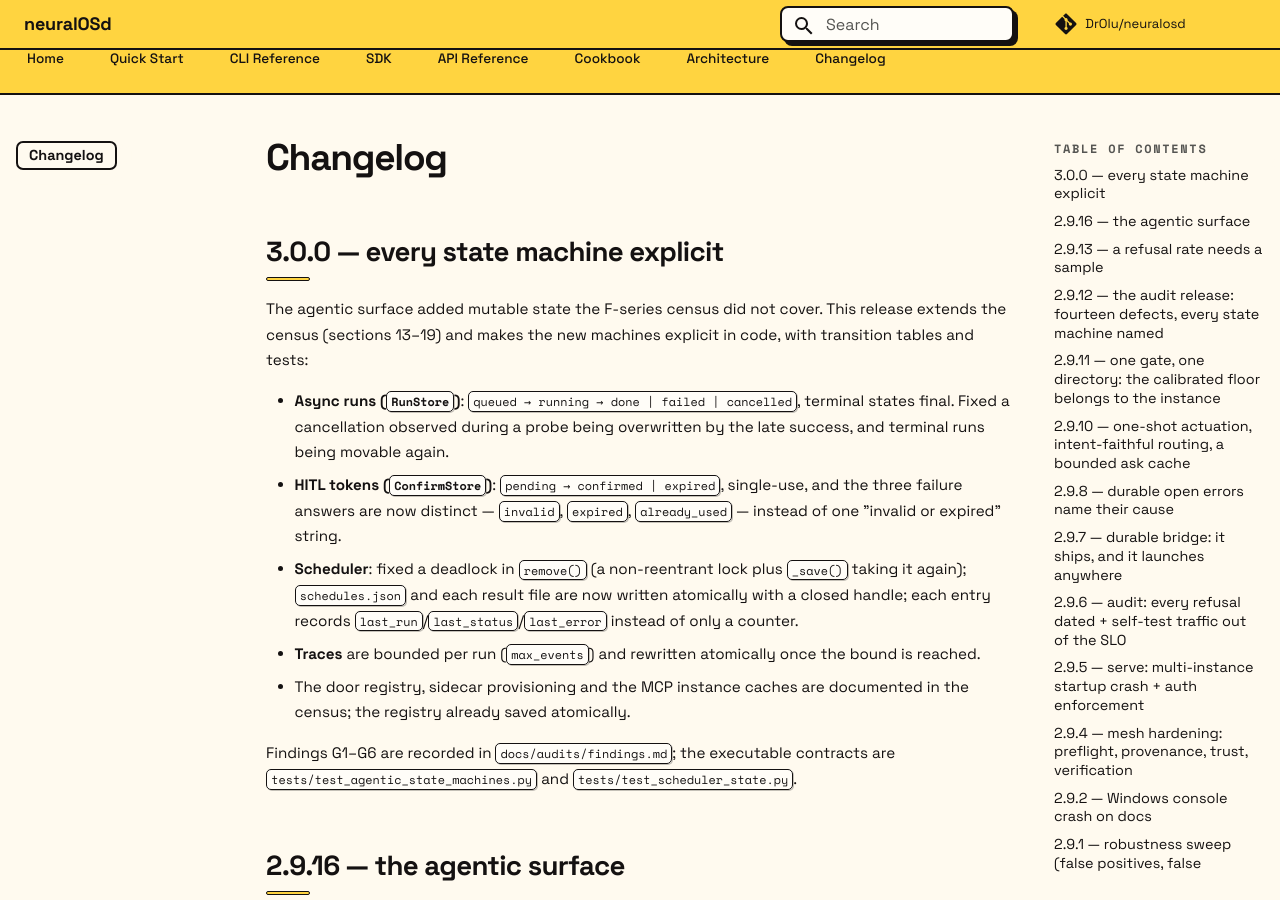
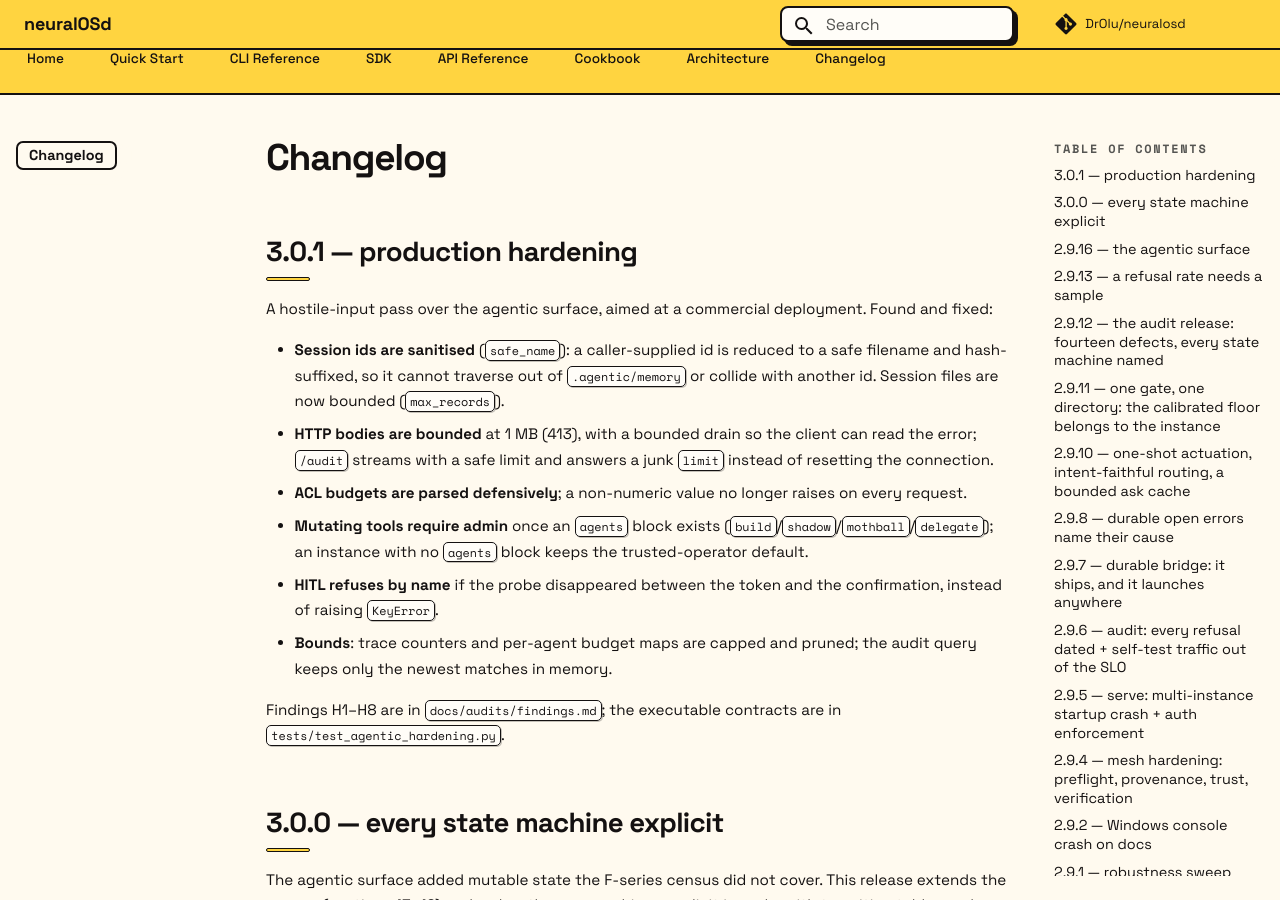
Before and after one commit to DrOlu/neuralosd, an MkDocs documentation site: the page built from docs/changelog.md, in a window 1280 px wide and 900 px high. Built offline with MkDocs 1.6.1 and Material for MkDocs 9.7.7, drawn with Linux system fonts in a browser that asks for light colours; comment, search, counter and statistics services are not loaded.

Commit message:
chore(release): 3.0.1

```diff
--- a/docs/changelog.md
+++ b/docs/changelog.md
@@ -1,4 +1,29 @@
 # Changelog
+
+## 3.0.1 — production hardening
+
+A hostile-input pass over the agentic surface, aimed at a commercial
+deployment. Found and fixed:
+
+- **Session ids are sanitised** (`safe_name`): a caller-supplied id is
+  reduced to a safe filename and hash-suffixed, so it cannot traverse out of
+  `.agentic/memory` or collide with another id. Session files are now
+  bounded (`max_records`).
+- **HTTP bodies are bounded** at 1 MB (413), with a bounded drain so the
+  client can read the error; `/audit` streams with a safe limit and answers
+  a junk `limit` instead of resetting the connection.
+- **ACL budgets are parsed defensively**; a non-numeric value no longer
+  raises on every request.
+- **Mutating tools require admin** once an `agents` block exists
+  (`build`/`shadow`/`mothball`/`delegate`); an instance with no `agents`
+  block keeps the trusted-operator default.
+- **HITL refuses by name** if the probe disappeared between the token and
+  the confirmation, instead of raising `KeyError`.
+- **Bounds**: trace counters and per-agent budget maps are capped and
+  pruned; the audit query keeps only the newest matches in memory.
+
+Findings H1–H8 are in `docs/audits/findings.md`; the executable contracts
+are in `tests/test_agentic_hardening.py`.
 
 ## 3.0.0 — every state machine explicit
 
--- a/pyproject.toml
+++ b/pyproject.toml
@@ -4,7 +4,7 @@ build-backend = "setuptools.build_meta"
 
 [project]
 name = "neuralosd"
-version = "3.0.0"
+version = "3.0.1"
 description = "Deterministic-first agentic runtime — @probe framework, chain runner, meta-selector, HITL guardrails, MCP/OpenAPI exposure, and microVM sandbox backends (BoxLite / Microsandbox)"
 readme = "README.md"
 requires-python = ">=3.10"
--- a/src/neuralosd/__init__.py
+++ b/src/neuralosd/__init__.py
@@ -6,7 +6,7 @@ One pip install. Two sandbox backends (BoxLite, Microsandbox). Any data
 source. Offline. On CPU. With verification gates, audit trail, and
 deterministic routing.
 """
-__version__ = "3.0.0"
+__version__ = "3.0.1"
 
 _DOCS = {
     "usage": "neuralOS usage and operations guide",
```
Also changed, not shown: 1 other file.
